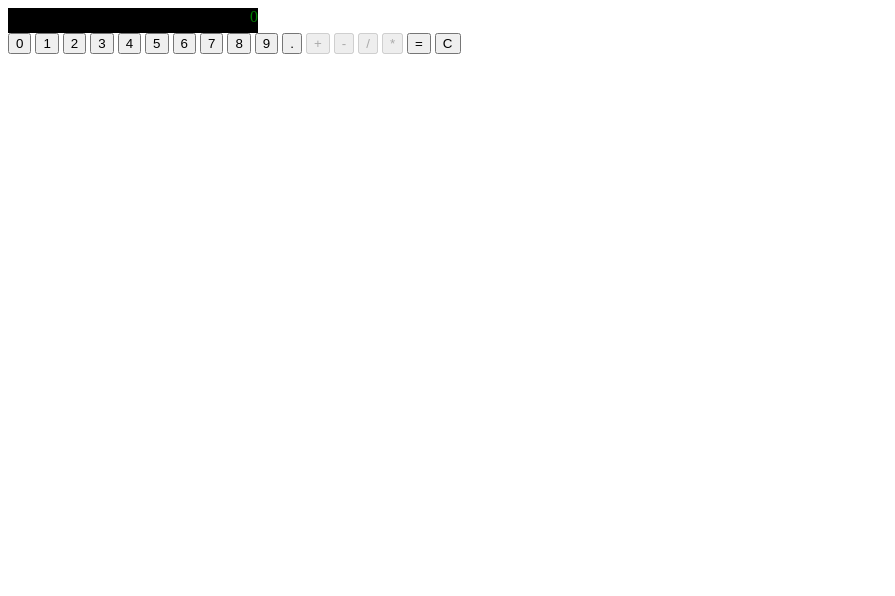
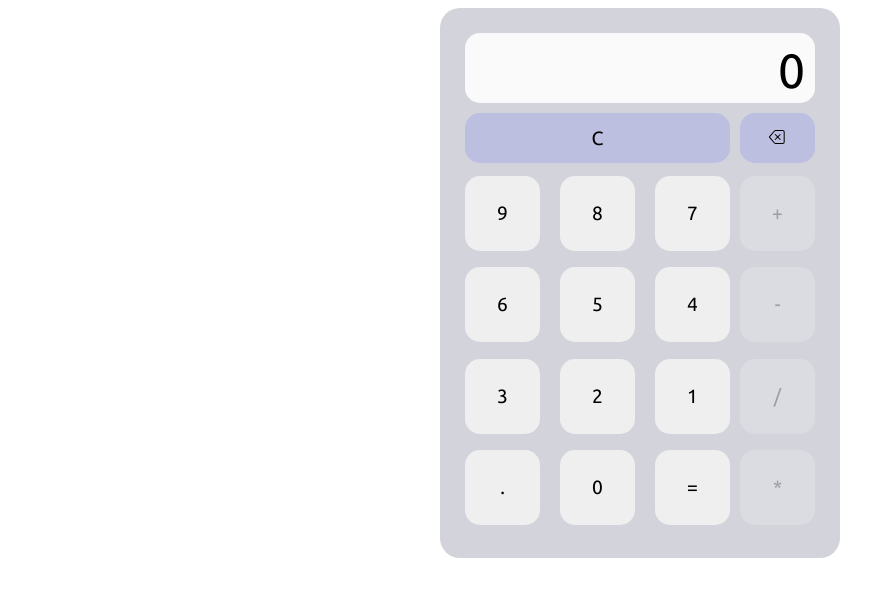
Before and after one commit to rococorbalan/calculator, a plain HTML site: page index.html in a window 1280 px wide. Shown: the whole page, without its empty margins (0-895 px from the left). Drawn offline with Linux system fonts and the light colour scheme.

Commit message:
Add styling and add eraser for last digit

```diff
--- a/index.html
+++ b/index.html
@@ -9,9 +9,26 @@
     <link rel="stylesheet" href="style/style.css">
 </head>
 <body>
+    <div class="calculator">
         <div class="display">0</div>
+
+        <div class="erasers">
+            <button class="erase"><svg xmlns="http://www.w3.org/2000/svg" width="16" height="16" fill="currentColor" class="bi bi-backspace" viewBox="0 0 16 16">
+                <path d="M5.83 5.146a.5.5 0 0 0 0 .708L7.975 8l-2.147 2.146a.5.5 0 0 0 .707.708l2.147-2.147 2.146 2.147a.5.5 0 0 0 .707-.708L9.39 8l2.146-2.146a.5.5 0 0 0-.707-.708L8.683 7.293 6.536 5.146a.5.5 0 0 0-.707 0z"/>
+                <path d="M13.683 1a2 2 0 0 1 2 2v10a2 2 0 0 1-2 2h-7.08a2 2 0 0 1-1.519-.698L.241 8.65a1 1 0 0 1 0-1.302L5.084 1.7A2 2 0 0 1 6.603 1zm-7.08 1a1 1 0 0 0-.76.35L1 8l4.844 5.65a1 1 0 0 0 .759.35h7.08a1 1 0 0 0 1-1V3a1 1 0 0 0-1-1z"/>
+              </svg>
+            </button>
+            <button class="clear">C</button>
+        </div>
+
         <div class="buttons">
-        <button class="number">0</button>
+            <div class="num-pad">
+                <button class="equal">=</button>
+
+                <button class="number zero">0</button>
+
+                <button class="decimal">.</button>
+
                 <button class="number">1</button>
                 <button class="number">2</button>
                 <button class="number">3</button>
@@ -21,15 +38,17 @@
                 <button class="number">7</button>
                 <button class="number">8</button>
                 <button class="number">9</button>
-        <button class="decimal">.</button>
+            </div>
 
+            <div class="signs">
                 <button class="number operator">+</button>
                 <button class="number operator">-</button>
                 <button class="number operator">/</button>
                 <button class="number operator">*</button>
 
-        <button class="equal">=</button>
-        <button class="clear">C</button>
             </div>
+        </div>
+    </div>
+
 </body>
 </html>
--- a/scripts/script.js
+++ b/scripts/script.js
@@ -10,6 +10,7 @@ let decimalOn = false;
 
 const decimal = document.querySelector(".decimal")
 const equal = document.querySelector(".equal")
+const erase = document.querySelector(".erase")
 const clear = document.querySelector(".clear")
 const display = document.querySelector(".display");
 
@@ -76,6 +77,18 @@ clear.addEventListener("click", () => {
     currentValue = ""
     nextValue = ""
     operation = []
+})
+
+
+erase.addEventListener("click",() => {
+    if(currentValue !== ""){
+        currentValue = currentValue.substring(0, currentValue.length - 1);
+
+        display.textContent = currentValue;
+    }
+    if (currentValue === ""){
+        display.textContent = 0;
+    }
 })
 
 
--- a/style/style.css
+++ b/style/style.css
@@ -1,8 +1,102 @@
+@import url('https://fonts.googleapis.com/css2?family=Ubuntu:ital,wght@0,300;0,400;0,500;0,700;1,300;1,400;1,500;1,700&display=swap');
+
+* {
+    font-family: "Ubuntu", monospace;
+}
+
+body {
+    display: flex;
+    justify-content: center;
+    align-items: center;
+}
+
+.calculator {
+    background-color: #d2d3db;
+
+    min-width: 350px;
+    min-height: 500px;
+    max-width: 350px;
+    max-height: 500px;
+
+    padding: 25px;
+    border-radius: 20px;
+    display: flex;
+    flex: 1;
+    flex-direction: column;
+    align-items: stretch;
+}
+
 .display {
-    background-color: black;
+    background-color: #fafafa;
+    height: 50px;
+    border-radius: 15px;
     text-align: right;
-    width: 250px;
-    height: 25px;
+    padding: 10px;
+    font-size: xxx-large;
+    overflow: hidden;
+}
 
-    color: green;
+.buttons {
+    display: flex;
+    flex: 1;
+    justify-content: space-between;
 }
+
+.num-pad {
+    display: flex;
+    flex-flow: row-reverse wrap-reverse;
+    align-items: center;
+    justify-content: space-between;
+    flex: 5;
+    margin-right: 10px;
+}
+
+.signs {
+    display: flex;
+    flex-direction: column;
+    justify-content: space-around;
+    flex: 1;
+}
+
+button{
+    width: 75px;
+    height: 75px;
+
+    border-radius: 15px;
+    border: none;
+
+    font-size: larger;
+    transition: background-color, 0.2s ease;
+}
+
+button:hover {
+    background-color: #adaed6;
+}
+
+button:active {
+    background-color: #666a96 ;
+}
+
+button:disabled:hover {
+    background-color: rgba(239, 239, 239, 0.3);
+}
+
+.clear, .erase {
+    height: 50px;
+    background-color: #bcbfe0;
+}
+
+.erase {
+    flex: 1;
+}
+
+.clear {
+    flex: 4;
+    margin-right: 10px;
+}
+
+.erasers {
+    display: flex;
+    flex-direction: row-reverse;
+    margin: 10px 0 5px 0px;
+}
```
Lines whose indentation alone changed are shown as unchanged.
